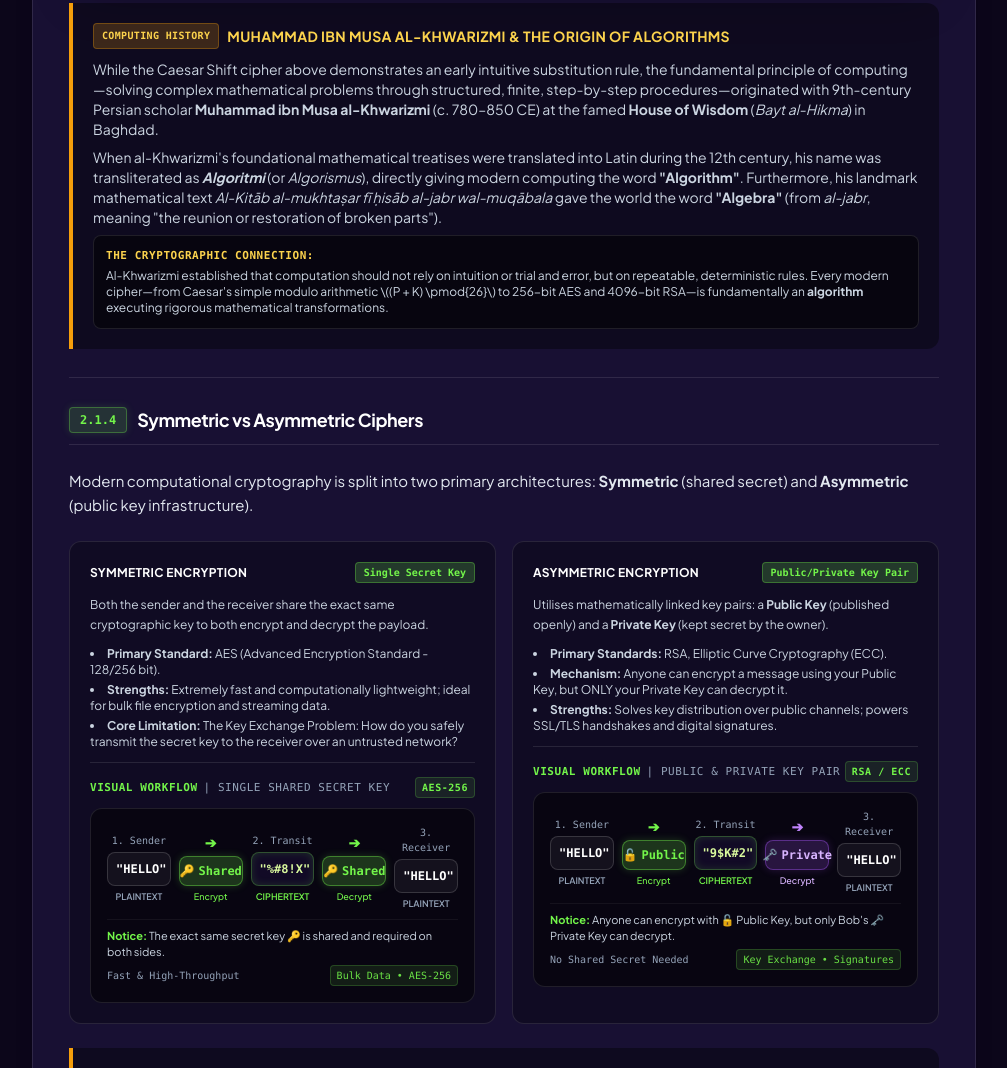
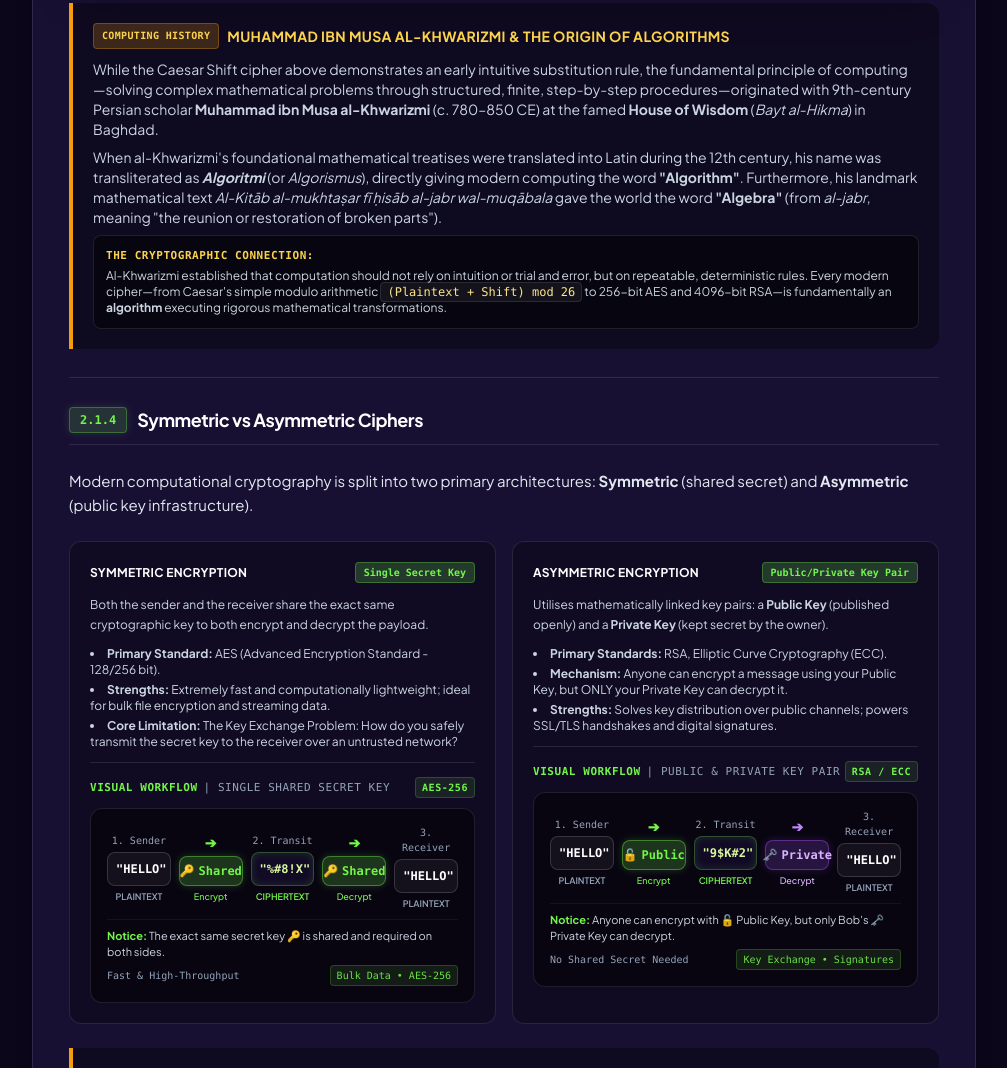
Before and after one commit to lucaspinna-git/wmnics82-labs, a plain HTML site: page lesson_02_explainer.html in a window 1280 px wide. Shown: the part 3652-4720 px from the top of the page, without its empty margins (256-1263 px from the left). Drawn offline with nearby package versions, Linux system fonts and the light colour scheme.

Commit message:
Replace unparsed raw LaTeX with clean styled code block (Plaintext + Shift) mod 26

```diff
--- a/lesson_02_explainer.html
+++ b/lesson_02_explainer.html
@@ -477,7 +477,7 @@
                         <div class="p-3 rounded-lg bg-black/50 border border-white/10 text-xs text-slate-300 space-y-1">
                             <div class="text-amber-300 font-bold font-mono text-[11px] uppercase tracking-wider">The Cryptographic Connection:</div>
                             <p>
-                                Al-Khwarizmi established that computation should not rely on intuition or trial and error, but on repeatable, deterministic rules. Every modern cipher—from Caesar's simple modulo arithmetic \((P + K) \pmod{26}\) to 256-bit AES and 4096-bit RSA—is fundamentally an <strong>algorithm</strong> executing rigorous mathematical transformations.
+                                Al-Khwarizmi established that computation should not rely on intuition or trial and error, but on repeatable, deterministic rules. Every modern cipher—from Caesar's simple modulo arithmetic <code class="font-mono text-amber-200 bg-white/5 px-1.5 py-0.5 rounded border border-white/10">(Plaintext + Shift) mod 26</code> to 256-bit AES and 4096-bit RSA—is fundamentally an <strong>algorithm</strong> executing rigorous mathematical transformations.
                             </p>
                         </div>
                     </div>
```
